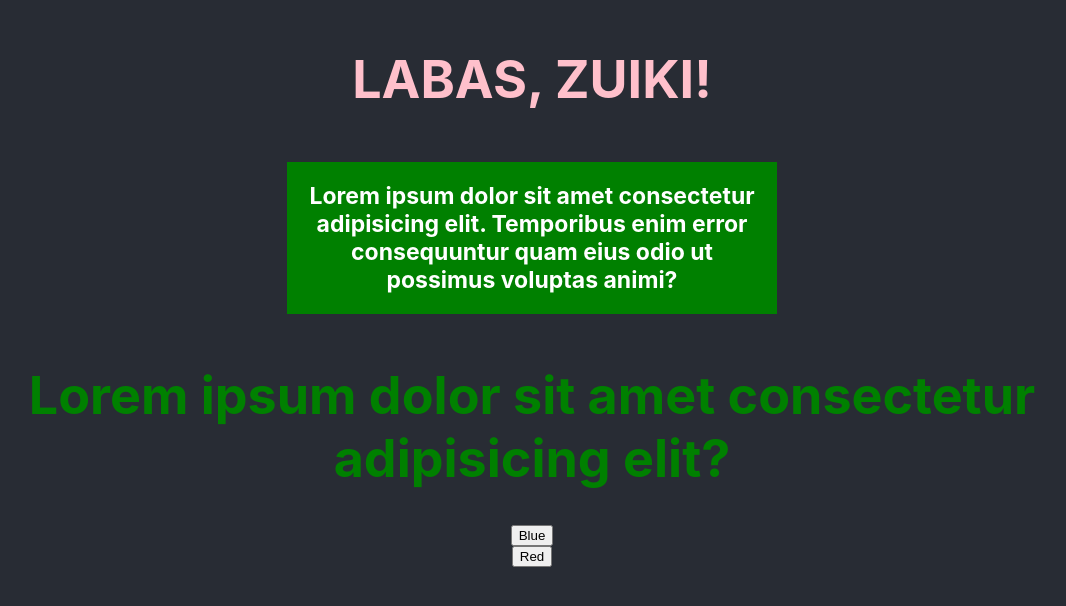
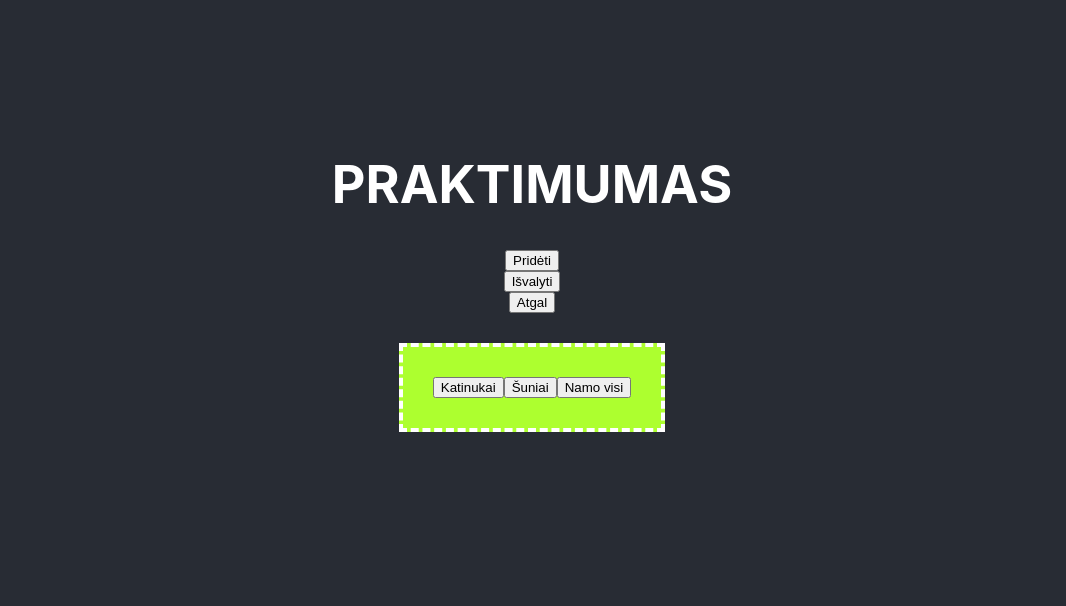
Before and after one commit to melanijaa/24-react-homework, a React (Create React App) app: page / in a window 1280 px wide. Shown: the part 110-716 px from the top of the page, without its empty margins (108-1174 px from the left). Built offline with nearby package versions, Linux system fonts and the light colour scheme.

Commit message:
homework

```diff
--- a/src/App.css
+++ b/src/App.css
@@ -36,3 +36,41 @@
     transform: rotate(360deg);
   }
 }
+
+.kv {
+  display: flex;
+  justify-content: center;
+  align-items: center;
+  width: 77px;
+  height: 77px;
+  background-color: crimson;
+  margin: 7px;
+  border-radius: 7px;
+}
+
+.kvc {
+  display: flex;
+  justify-content: center;
+  align-items: center;
+  flex-wrap: wrap;
+}
+
+.green-field {
+  margin: 30px;
+  padding: 10px;
+  border: 4px dashed white;
+  display: flex;
+  flex-wrap: wrap;
+  flex-direction: column;
+  justify-content: center;
+  align-items: center;
+  background-color: greenyellow;
+  .buttons-field {
+    margin: 10px;
+    padding: 10px;
+    display: flex;
+    flex-wrap: wrap;
+    justify-content: center;
+    align-items: center;
+  }
+}
--- a/src/App.jsx
+++ b/src/App.jsx
@@ -1,17 +1,110 @@
+import { useEffect, useRef, useState } from 'react';
 import './App.css';
-import Zuikis from './Components/REACT_BASE/Zuikis';
-import Propsas from './Components/REACT_BASE/Propsas';
-import ZebraiIrBebrai from './Components/REACT_BASE/ZebraiIrBebrai';
+import rand from './Functions/rand';
+
+const cats = [
+    'Mulkis',
+    'Kakius',
+    'Pilkius',
+    'Balčius'
+];
+
+const dogs = [
+    'Sniego',
+    'Dingo',
+    'Atsirado',
+    'Pifas',
+    'Bobikas'
+];
 
 function App() {
+
+    const [kv, setKv] = useState(null);
+    const istorija = useRef([]);
+
+    const [katinai, setKatinai] = useState([]);
+
+    // PIRMAS KROVIMAS
+    useEffect(() => {
+        setKv(JSON.parse(localStorage.getItem('kv'))); // gali buti null arba []
+    }, []);
+
+    // UZSAUGOS POKYCIUS
+    useEffect(() => {
+        if (null === kv) {
+            return;
+        }
+        localStorage.setItem('kv', JSON.stringify(kv));
+        istorija.current.unshift(kv);
+    }, [kv]);
+
+    const prideti = () => {
+        const kiekis = rand(5, 10);
+        const kvadratukai = [];
+        for (let i = 0; i < kiekis; i++) {
+            kvadratukai.push('^o^');
+        }
+        setKv(k => null === k ? [...kvadratukai] : [...k, ...kvadratukai]);
+    }
+
+    const isvalyti = () => {
+        setKv([]);
+    }
+
+    const atgal = () => {
+        let senas = istorija.current.shift();
+        if (!senas) {
+            setKv([]);
+        } else if (senas.length === kv.length) {
+            senas = istorija.current.shift();
+            if (!senas) {
+                setKv([]);
+            } else {
+                setKv(senas);
+            }
+        }
+        else {
+            setKv(senas);
+        }
+    }
+
+    const addCats = () => {
+        setKatinai(x => [...x, ...cats]);
+    }
+    const addDogs = () => {
+        setKatinai(dogs);
+    }
+    const clear = () => {
+        setKatinai([]);
+    }
+
     return (
         <div className="App">
             <header className="App-header">
-      <Zuikis spalva = 'pink'></Zuikis>
-      <Propsas text = 'green'></Propsas>
-      <ZebraiIrBebrai></ZebraiIrBebrai>
-      <button onClick={() => this.setState({ color: "blue" })}>Blue</button>
-      <button onClick={() => this.setState({ color: "red" })}>Red</button>
+                <h1>PRAKTIMUMAS</h1>
+                <div className="kvc">
+                    {
+                        kv ? kv.map((k, i) => <div key={i} className="kv">{k}</div>) : null
+                    }
+                </div>
+
+                <button onClick={prideti}>Pridėti</button>
+                <button onClick={isvalyti}>Išvalyti</button>
+                <button onClick={atgal}>Atgal</button>
+                <div className="green-field">
+
+                    {
+                        katinai.map((c, i) => <div key={i}>{c}</div>)
+                    }
+
+                    <div className="buttons-field">
+
+                        <button onClick={addCats}>Katinukai</button>
+                        <button onClick={addDogs}>Šuniai</button>
+                        <button className="red" onClick={clear}>Namo visi</button>
+                    </div>
+
+                </div>
             </header>
         </div>
     );
```
Also changed, not shown: src/Components/useRef_tasks/homework.html (+35 -0 lines), src/REACT_BASE.jsx (added, +20 -0 lines). Lines whose indentation alone changed are shown as unchanged.
